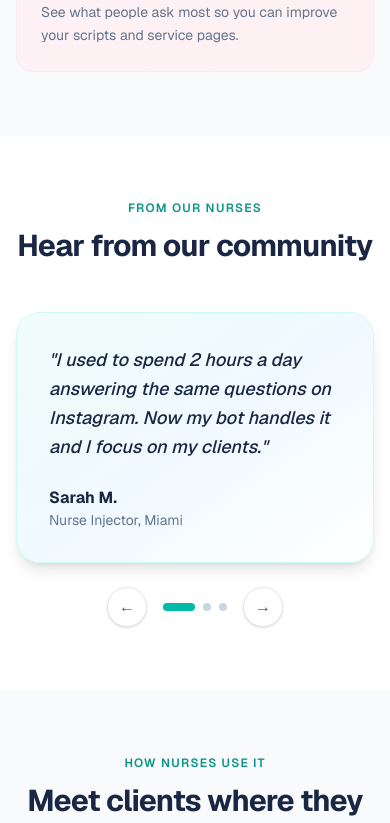
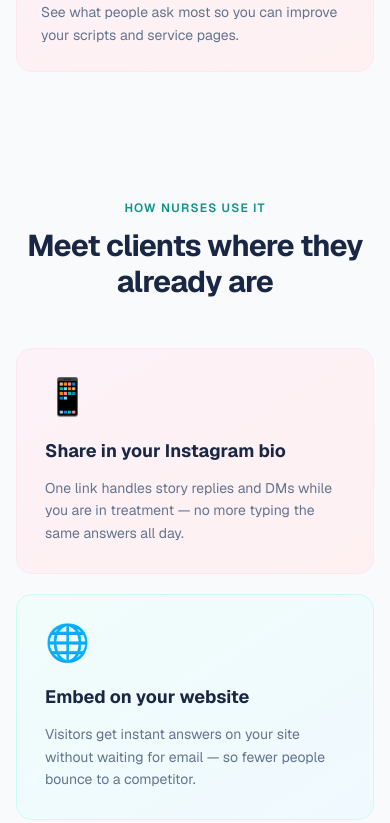
Before and after one commit to M316-mar/AdonisBlue, a Next.js app: page / in a window 390 px wide. Shown: the part 4760-5583 px from the top of the page. Built offline with nearby package versions, Linux system fonts and the light colour scheme; a web font is replaced by a local one.

Commit message:
fix: remove testimonials section, update free trial to show full Pro access

```diff
--- a/app/page.tsx
+++ b/app/page.tsx
@@ -23,12 +23,6 @@ const faqItems = [
   { q: "How is this different from a generic chatbot?", a: "Generic bots sound generic. AdonisBlue is trained on your services and your voice, so answers match your brand and workflow." },
 ];
 
-const testimonials = [
-  { quote: "I used to spend 2 hours a day answering the same questions on Instagram. Now my bot handles it and I focus on my clients.", name: "Sarah M.", role: "Nurse Injector, Miami" },
-  { quote: "My clients love how fast they get answers. I've had three people book just because the bot replied at midnight when I couldn't.", name: "Jessica R.", role: "Aesthetic Nurse, Dallas" },
-  { quote: "Setup took me 4 minutes. I was shocked. Now it's like having a receptionist that never sleeps.", name: "Tina F.", role: "Nurse Practitioner, Houston" },
-];
-
 function FaqAccordion() {
   const [open, setOpen] = useState<number | null>(null);
   return (
@@ -51,40 +45,6 @@ function FaqAccordion() {
           </div>
         );
       })}
-    </div>
-  );
-}
-
-function TestimonialsCarousel() {
-  const [current, setCurrent] = useState(0);
-  return (
-    <div className="relative">
-      <div className="overflow-hidden rounded-3xl border border-teal-100 bg-gradient-to-br from-teal-50 via-sky-50 to-white p-8 shadow-lg sm:p-10">
-        <p className="text-lg font-medium leading-relaxed text-[#1a2744] sm:text-xl italic">"{testimonials[current].quote}"</p>
-        <div className="mt-6">
-          <p className="font-bold text-[#1a2744]">{testimonials[current].name}</p>
-          <p className="text-sm text-slate-500">{testimonials[current].role}</p>
-        </div>
-      </div>
-      <div className="mt-6 flex items-center justify-center gap-4">
-        <button
-          type="button"
-          onClick={() => setCurrent(c => (c - 1 + testimonials.length) % testimonials.length)}
-          className="flex h-10 w-10 items-center justify-center rounded-full border border-slate-200 bg-white text-slate-600 shadow-sm transition hover:border-teal-300 hover:text-teal-600"
-        >←</button>
-        <div className="flex gap-2">
-          {testimonials.map((_, i) => (
-            <button key={i} type="button" onClick={() => setCurrent(i)}
-              className={`h-2 rounded-full transition-all ${i === current ? "w-8 bg-teal-500" : "w-2 bg-slate-300"}`}
-            />
-          ))}
-        </div>
-        <button
-          type="button"
-          onClick={() => setCurrent(c => (c + 1) % testimonials.length)}
-          className="flex h-10 w-10 items-center justify-center rounded-full border border-slate-200 bg-white text-slate-600 shadow-sm transition hover:border-teal-300 hover:text-teal-600"
-        >→</button>
-      </div>
     </div>
   );
 }
@@ -308,19 +268,6 @@ export default function Home() {
           </div>
         </section>
 
-        {/* ── TESTIMONIALS — like Firefly's "Hear from customers" ── */}
-        <section className="bg-white px-4 py-16 sm:px-6 sm:py-20 lg:px-8 lg:py-24">
-          <div className="mx-auto max-w-4xl">
-            <div className="mx-auto max-w-2xl text-center">
-              <p className="text-xs font-semibold uppercase tracking-widest text-[#0d9488]">From our nurses</p>
-              <h2 className="mt-3 text-3xl font-bold tracking-tight text-[#1a2744] sm:text-4xl">Hear from our community</h2>
-            </div>
-            <div className="mt-12">
-              <TestimonialsCarousel />
-            </div>
-          </div>
-        </section>
-
         {/* ── HOW NURSES USE IT ── */}
         <section className="bg-slate-50 px-4 py-16 sm:px-6 sm:py-20 lg:px-8 lg:py-24">
           <div className="mx-auto max-w-6xl">
@@ -365,15 +312,15 @@ export default function Home() {
               {/* Free */}
               <div className="flex h-full flex-col rounded-2xl border border-slate-200 bg-white p-7 shadow-sm">
                 <p className="text-xs font-bold uppercase tracking-widest text-[#0d9488]">14 Days Free</p>
-                <h3 className="mt-3 text-xl font-bold text-[#1a2744]">Try it completely free</h3>
-                <p className="mt-2 text-sm text-slate-500">No credit card needed.</p>
+                <h3 className="mt-3 text-xl font-bold text-[#1a2744]">Full access, free for 14 days</h3>
+                <p className="mt-2 text-sm text-slate-500">Every feature unlocked. No credit card needed. No commitment.</p>
                 <ul className="mt-6 flex-1 space-y-2.5">
-                  {["Your own custom chatbot","Up to 50 client questions","English and Spanish","Share via link or Instagram","Set up in under 5 minutes"].map(l => (
+                  {["Everything in Pro — fully unlocked","Unlimited client conversations","Custom bot name and colors","Aftercare + reminder emails","Embed chat on your website","Cancel before day 14 — pay nothing"].map(l => (
                     <li key={l} className="flex gap-2 text-sm text-slate-600"><span className="text-[#0d9488]">✓</span>{l}</li>
                   ))}
                 </ul>
                 <a href="/auth" className="mt-8 inline-flex min-h-[48px] w-full items-center justify-center rounded-full border-2 border-[#0d9488] px-5 py-3 text-sm font-semibold text-[#0d9488] transition hover:bg-teal-50">
-                  Start Free — No Card Needed
+                  Start my free 14-day trial
                 </a>
               </div>
               {/* Starter */}
```
